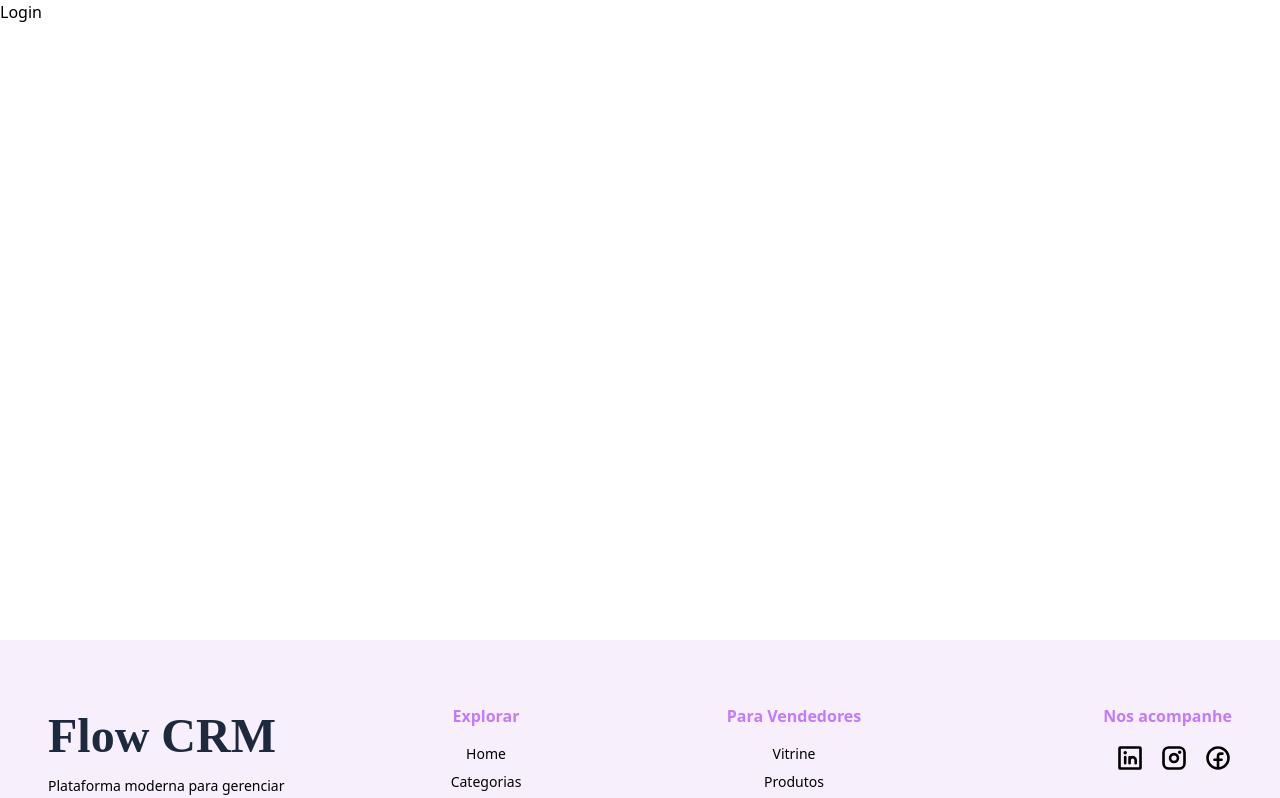
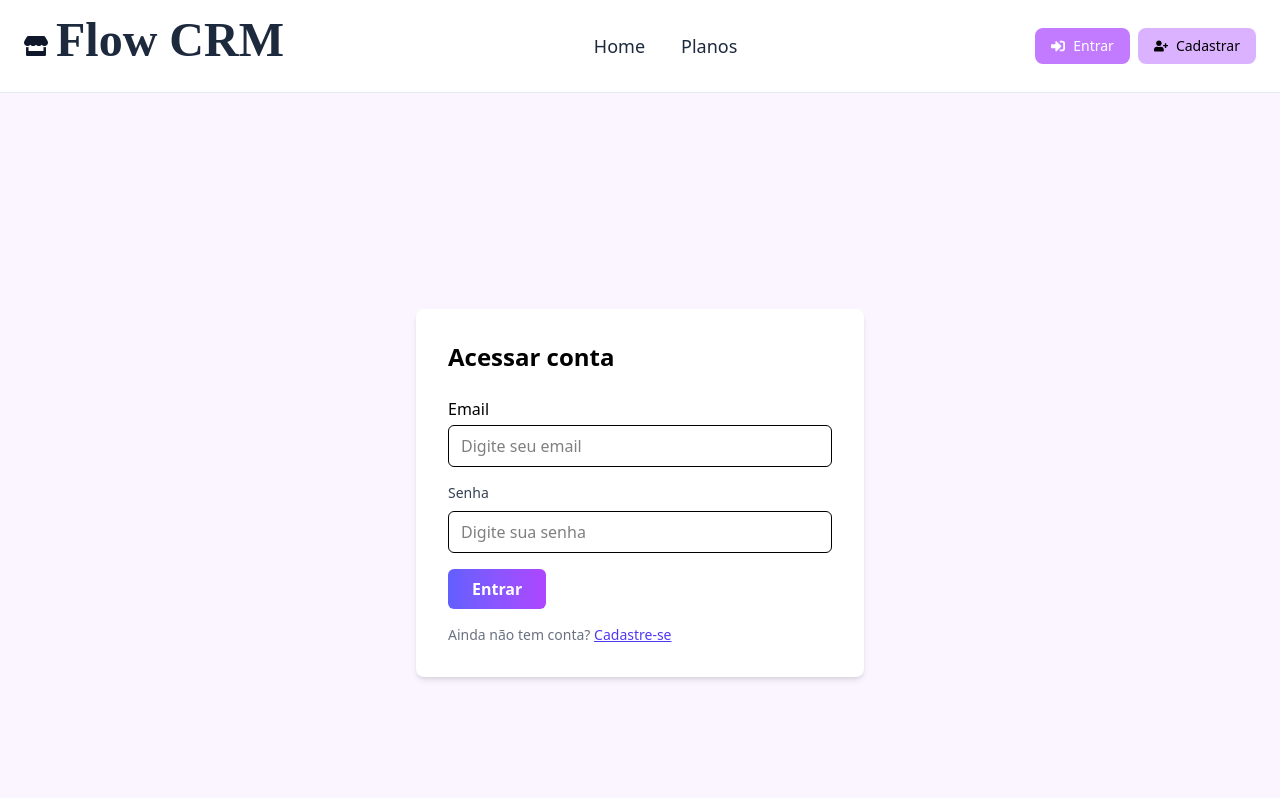
Before and after one commit to Grupo-02-Turma-JavaScript-07/Sistema-CRM-Front, a React (Vite) app: page /login in a window 1280 px wide. Shown: the top 798 px of the page. Built offline with nearby package versions, Linux system fonts and the light colour scheme; a web font is replaced by a local one.

Commit message:
Implementa a página de login

```diff
--- a/src/pages/login/Login.tsx
+++ b/src/pages/login/Login.tsx
@@ -1,9 +1,129 @@
-import React from 'react'
+import { useState, type ChangeEvent } from "react";
+import { RotatingLines } from "react-loader-spinner";
+import { Link, useNavigate } from "react-router-dom";
+import NavbarHome from "../../components/navbarHome/NavbarHome";
+import { toast } from "react-toastify";
+
+interface UsuarioLogin {
+  email: string;
+  senha: string;
+}
 
 function Login() {
+  const navigate = useNavigate();
+
+  const [usuarioLogin, setUsuarioLogin] = useState<UsuarioLogin>({
+    email: "",
+    senha: "",
+  });
+
+  const [isLoading, setIsLoading] = useState(false);
+
+  function atualizarEstado(e: ChangeEvent<HTMLInputElement>) {
+    const { name, value } = e.target;
+    setUsuarioLogin((prev) => ({ ...prev, [name]: value }));
+  }
+
+  async function onSubmit(e: React.FormEvent<HTMLFormElement>) {
+    e.preventDefault();
+    setIsLoading(true);
+
+    try {
+      // como não temos uma função getByEmail no backend, não conseguimos buscar
+      // o email que o usuario digitou para fazer login de verdade 😔
+      if (usuarioLogin.email === "admin@exemplo.com" && usuarioLogin.senha === "123") {
+        toast.success("Login realizado com sucesso!");
+        navigate("/home");
+      } else {
+        toast.error("Credenciais inválidas. Verifique seu e-mail e senha.");
+      }
+    } finally {
+      setIsLoading(false);
+    }
+  }
+
   return (
-    <div>Login</div>
-  )
+    <>
+      <NavbarHome />
+      <main className="min-h-screen flex items-center justify-center bg-purple-50">
+        <section className="container max-w-md">
+          <div className="bg-white p-8 rounded-lg shadow-md w-full max-w-3xl">
+
+            <form onSubmit={onSubmit} className="space-y-4">
+              <h1 className="text-2xl font-bold mb-6">Acessar conta</h1>
+              <div className="space-y-2">
+                <label htmlFor="email" className="block mb-1 font-medium">
+                  Email
+                </label>
+                <input
+                  id="email"
+                  name="email"
+                  type="email"
+                  placeholder="Digite seu email"
+                  value={usuarioLogin.email}
+                  onChange={atualizarEstado}
+                  autoComplete="email"
+                  className="w-full rounded-md px-3 py-2 border
+                  focus:outline-none focus:ring-2 focus:ring-purple-400
+                  focus:border-purple-600"
+                />
+              </div>
+
+              <div className="space-y-2">
+                <label htmlFor="senha" className="block text-sm font-medium
+                text-gray-700">
+                  Senha
+                </label>
+                <input
+                  id="senha"
+                  name="senha"
+                  type="password"
+                  placeholder="Digite sua senha"
+                  value={usuarioLogin.senha}
+                  onChange={atualizarEstado}
+                  autoComplete="current-password"
+                  className="w-full rounded-md px-3 py-2 border
+                  focus:outline-none focus:ring-2 focus:ring-purple-400
+                  focus:border-purple-600"
+                />
+              </div>
+
+              <button
+                type="submit"
+                disabled={isLoading}
+                className="px-6 py-2 rounded-md text-white font-semibold
+                bg-gradient-to-r from-indigo-500 to-purple-500 hover:opacity-90
+                flex justify-center items-center"
+              >
+                {isLoading ? (
+                  <>
+                    <RotatingLines
+                      strokeColor="white"
+                      strokeWidth="5"
+                      animationDuration="0.75"
+                      width="20"
+                      visible
+                    />
+                    Entrando...
+                  </>
+                ) : (
+                  "Entrar"
+                )}
+              </button>
+            </form>
+
+            <p className="mt-4 text-sm text-gray-500">
+              Ainda não tem conta?{" "}
+              <Link to="/cadastro" className="underline text-indigo-600 hover:text-indigo-800">
+                Cadastre-se
+              </Link>
+            </p>
+          </div>
+        </section>
+      </main>
+    </>
+
+  );
 }
 
-export default Login
+export default Login;
```
